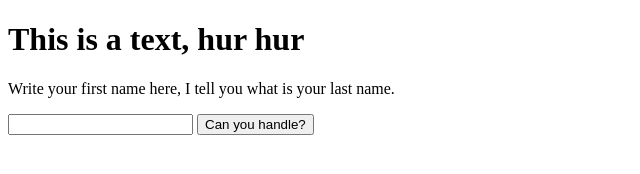
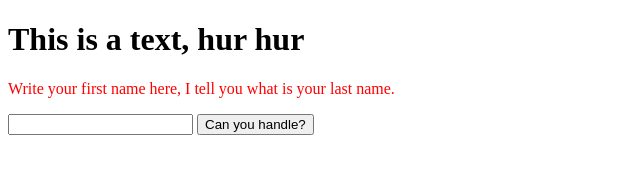
Before and after one commit to CodePadawan27/git-doodle, a plain HTML site: page index.html in a window 1280 px wide. Shown: the whole page, without its empty margins (0-640 px from the left). Drawn offline with Linux system fonts and the light colour scheme.

Commit message:
Css file creation

```diff
--- a/index.html
+++ b/index.html
@@ -5,6 +5,7 @@
         <title>Super Generator</title>
 
         <script src="generator.js"></script>
+        <link rel="stylesheet" href="style.css">
     </head>
     <body>
         <h1>This is a text, hur hur</h1>
--- /dev/null
+++ b/style.css
@@ -0,0 +1,4 @@
+p {
+    color: red;
+    size: 30px;
+}
```
